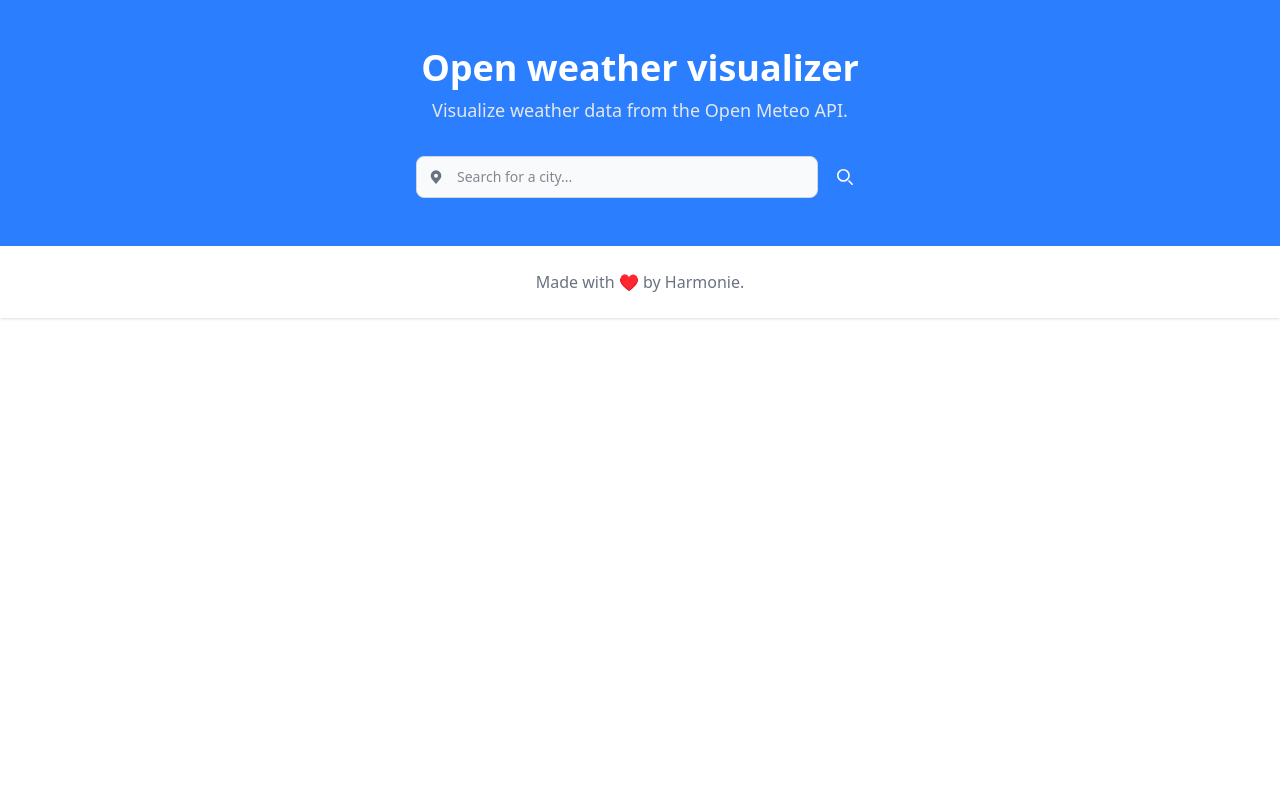
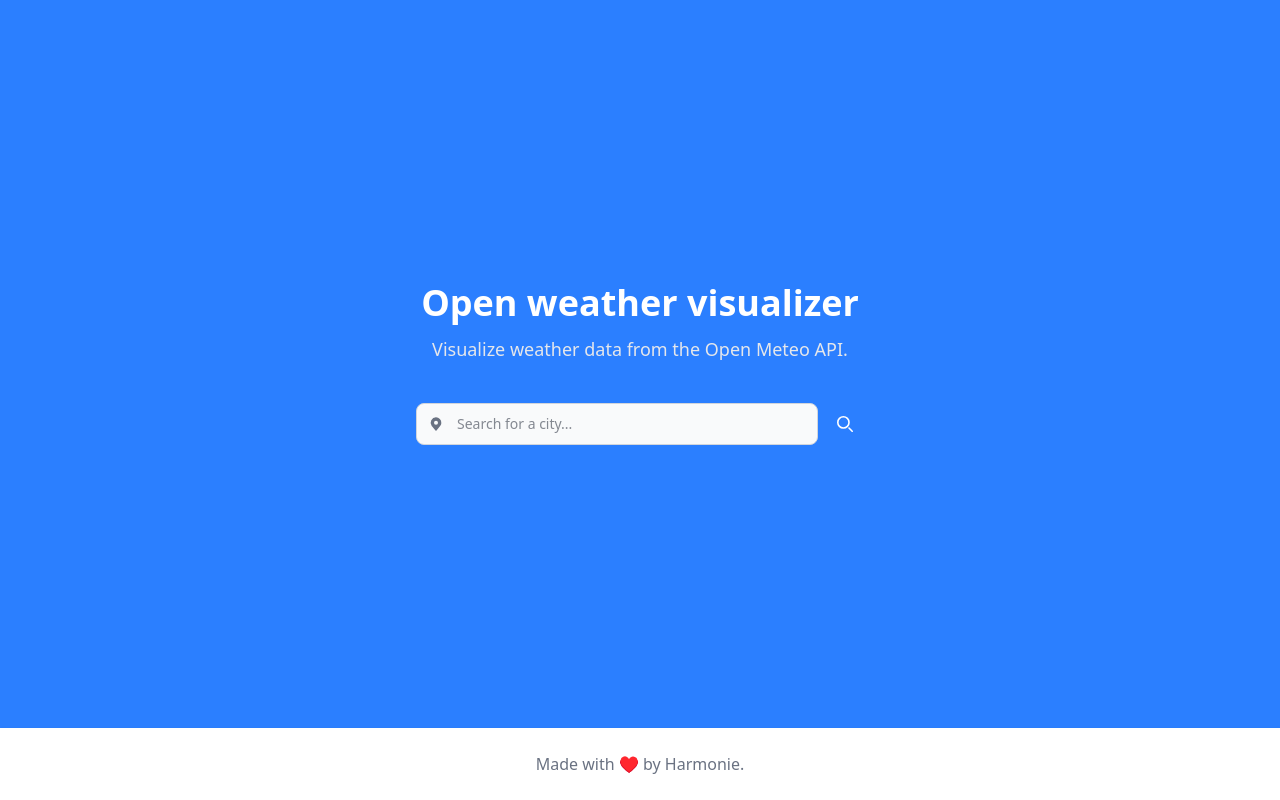
Before and after one commit to harmonie-durrant/open-meteo-visualizer, a Next.js app: page / in a window 1280 px wide. Built offline with nearby package versions, Linux system fonts and the light colour scheme.

Commit message:
Update body minimum height screen Also made hero section fill the screen.

```diff
--- a/app/layout.tsx
+++ b/app/layout.tsx
@@ -17,6 +17,7 @@ export default function RootLayout({
     <html lang="en">
       <body
         cz-shortcut-listen="true"
+        className="min-h-screen flex flex-col bg-gray-100 text-gray-900"
       >
         {children}
         <Footer />
--- a/app/page.tsx
+++ b/app/page.tsx
@@ -2,9 +2,9 @@ import SearchBar from "@/components/SearchBar";
 
 export default function Home() {
   return (
-    <div className="flex flex-col items-center justify-between bg-blue-500 text-white p-12">
-      <h1 className="text-4xl font-bold mb-2 text-center">Open weather visualizer</h1>
-      <p className="text-lg text-gray-200 mb-8 text-center">Visualize weather data from the Open Meteo API.</p>
+    <div className="flex flex-col flex-1 items-center justify-center bg-blue-500 text-white p-12">
+      <h1 className="text-4xl font-bold mb-3 text-center">Open weather visualizer</h1>
+      <p className="text-lg text-gray-200 mb-10 text-center">Visualize weather data from the Open Meteo API.</p>
       <SearchBar />
     </div>
   );
```
